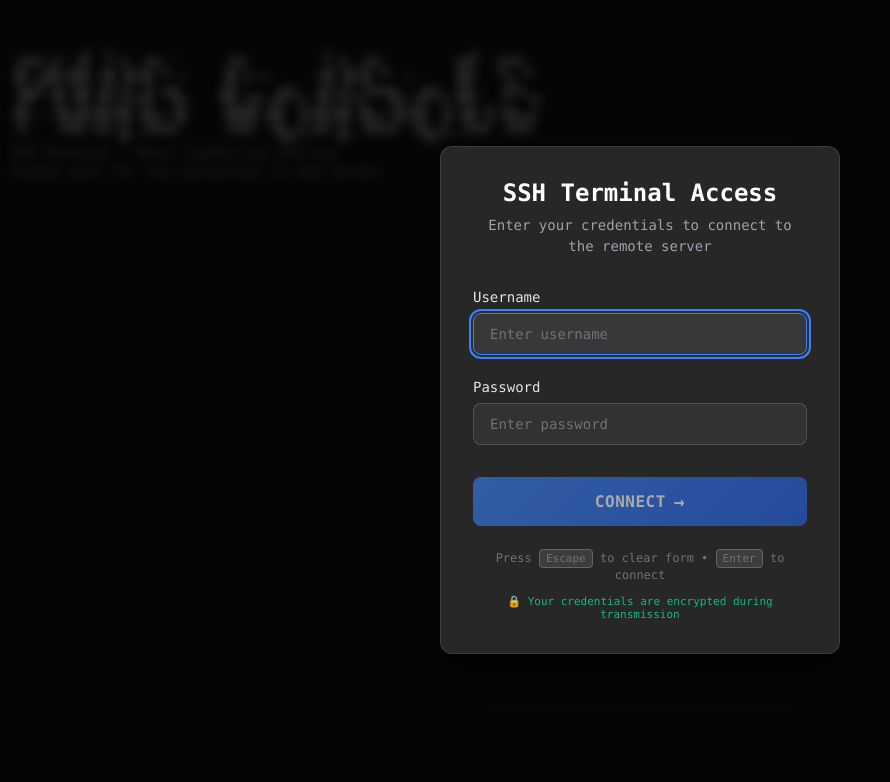
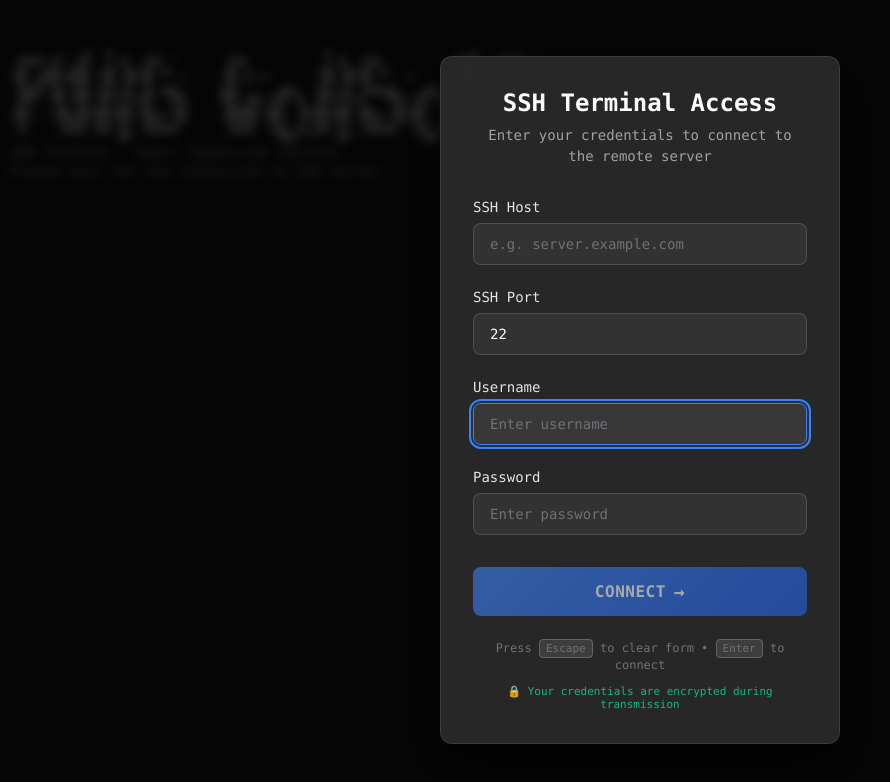
Before and after one commit to po3nx/sshterm, a React (Vite) app: page / in a window 1280 px wide. Shown: the top 782 px of the page, without its empty margins (0-890 px from the left). Built offline with nearby package versions, Linux system fonts and the light colour scheme; no server answers; the HTML template or start-up script is replaced by a standard one; a web font is replaced by a local one.

Commit message:
Fix Socket Connection, and add ssh host on form

```diff
--- a/src/features/auth/components/LoginForm.tsx
+++ b/src/features/auth/components/LoginForm.tsx
@@ -1,4 +1,4 @@
-import React, { useState, useCallback } from 'react';
+import React, { useState, useCallback, useEffect } from 'react';
 import type { LoginCredentials } from '@/shared/types';
 import './LoginForm.css';
 
@@ -11,14 +11,36 @@ interface LoginFormProps {
 export const LoginForm: React.FC<LoginFormProps> = ({ onLogin, isLoading, error }) => {
   const [credentials, setCredentials] = useState<LoginCredentials>({
     username: '',
-    password: ''
+    password: '',
+    host: '',
+    port: 22,
   });
   const [localError, setLocalError] = useState<string | null>(null);
+
+  // Fetch default SSH host/port from server .env to prefill the form
+  useEffect(() => {
+    let isMounted = true;
+    const loadDefaults = async () => {
+      try {
+        const res = await fetch('/api/config', { credentials: 'include' });
+        if (!res.ok) return;
+        const data = await res.json();
+        if (!isMounted) return;
+        setCredentials(prev => ({
+          ...prev,
+          host: data?.defaultSSHHost || prev.host || '',
+          port: typeof data?.defaultSSHPort === 'number' ? data.defaultSSHPort : (prev.port ?? 22),
+        }));
+      } catch {}
+    };
+    loadDefaults();
+    return () => { isMounted = false; };
+  }, []);
 
   const handleInputChange = useCallback((field: keyof LoginCredentials, value: string) => {
     setCredentials(prev => ({
       ...prev,
-      [field]: value
+      [field]: field === 'port' ? Number(value) : value
     }));
     // Clear local error when user starts typing
     if (localError) {
@@ -40,6 +62,11 @@ export const LoginForm: React.FC<LoginFormProps> = ({ onLogin, isLoading, error
       return;
     }
 
+    if (!credentials.host?.trim()) {
+      setLocalError('SSH host is required');
+      return;
+    }
+
     setLocalError(null);
 
     try {
@@ -51,7 +78,7 @@ export const LoginForm: React.FC<LoginFormProps> = ({ onLogin, isLoading, error
 
   const handleKeyDown = useCallback((e: React.KeyboardEvent) => {
     if (e.key === 'Escape') {
-      setCredentials({ username: '', password: '' });
+      setCredentials({ username: '', password: '', host: '', port: 22 });
       setLocalError(null);
     }
   }, []);
@@ -69,6 +96,41 @@ export const LoginForm: React.FC<LoginFormProps> = ({ onLogin, isLoading, error
         </div>
 
         <form onSubmit={handleSubmit} className="credentials-form">
+          <div className="form-group">
+            <label htmlFor="host" className="form-label">
+              SSH Host
+            </label>
+            <input
+              id="host"
+              type="text"
+              value={credentials.host || ''}
+              onChange={(e) => handleInputChange('host', e.target.value)}
+              className="form-input"
+              placeholder="e.g. server.example.com"
+              disabled={isLoading}
+              autoComplete="off"
+              required
+            />
+          </div>
+
+          <div className="form-group">
+            <label htmlFor="port" className="form-label">
+              SSH Port
+            </label>
+            <input
+              id="port"
+              type="number"
+              min={1}
+              max={65535}
+              value={credentials.port ?? 22}
+              onChange={(e) => handleInputChange('port', e.target.value)}
+              className="form-input"
+              placeholder="22"
+              disabled={isLoading}
+              required
+            />
+          </div>
+
           <div className="form-group">
             <label htmlFor="username" className="form-label">
               Username
@@ -115,7 +177,13 @@ export const LoginForm: React.FC<LoginFormProps> = ({ onLogin, isLoading, error
             <button
               type="submit"
               className={`submit-button ${isLoading ? 'loading' : ''}`}
-              disabled={isLoading || !credentials.username.trim() || !credentials.password}
+              disabled={
+                isLoading ||
+                !credentials.username.trim() ||
+                !credentials.password ||
+                !credentials.host?.trim() ||
+                !(credentials.port && credentials.port > 0 && credentials.port <= 65535)
+              }
             >
               {isLoading ? (
                 <>
--- a/src/features/terminal/components/Terminal.tsx
+++ b/src/features/terminal/components/Terminal.tsx
@@ -30,7 +30,7 @@ export const Terminal: React.FC<TerminalProps> = ({ className = '' }) => {
     }
   }, [setupTerminal]);
 
-  const handleLogin = async (credentials: { username: string; password: string }) => {
+  const handleLogin = async (credentials: { username: string; password: string; host?: string; port?: number }) => {
     try {
       await login(credentials);
     } catch (error) {
--- a/src/features/terminal/hooks/useSSHTerminal.ts
+++ b/src/features/terminal/hooks/useSSHTerminal.ts
@@ -41,7 +41,14 @@ export function useSSHTerminal(): UseSSHTerminalReturn {
 
   // Initialize socket service
   useEffect(() => {
-    socketRef.current = new SocketService();
+    // Prefer env-configured server URL when provided; otherwise rely on same-origin
+    // via Vite proxy (dev) or same-origin (prod).
+    const configuredUrl = (typeof import.meta !== 'undefined' && (import.meta as any).env)
+      ? ((import.meta as any).env.VITE_SERVER_URL as string | undefined)
+      : undefined;
+
+    const serverUrl = configuredUrl && configuredUrl.trim().length > 0 ? configuredUrl : undefined;
+    socketRef.current = new SocketService(serverUrl);
 
     return () => {
       socketRef.current?.disconnect();
--- a/src/infrastructure/socket/SocketService.ts
+++ b/src/infrastructure/socket/SocketService.ts
@@ -10,7 +10,9 @@ export class SocketService {
   private socket: Socket<ServerToClientEvents, ClientToServerEvents> | null = null;
   private isConnecting = false;
 
-  constructor(private serverUrl: string = 'http://localhost:3001') {}
+  // If no URL is provided, we'll connect to the same-origin Socket.IO endpoint.
+  // This avoids mixed-content and cross-origin issues in production when served over HTTPS.
+  constructor(private serverUrl?: string) {}
 
   connect(): Promise<Socket<ServerToClientEvents, ClientToServerEvents>> {
     if (this.socket?.connected) {
@@ -35,7 +37,11 @@ export class SocketService {
     return new Promise((resolve, reject) => {
       this.isConnecting = true;
 
-      this.socket = io(this.serverUrl, {
+      const target = this.serverUrl && this.serverUrl.trim().length > 0 ? this.serverUrl : undefined;
+
+      // When target is undefined, Socket.IO connects to the current origin at /socket.io,
+      // which pairs with the Vite dev proxy and production same-origin setup.
+      this.socket = io(target, {
         transports: ['websocket', 'polling'],
         timeout: 10000,
         reconnection: true,
--- a/src/shared/types/index.ts
+++ b/src/shared/types/index.ts
@@ -2,6 +2,8 @@
 export interface LoginCredentials {
   username: string;
   password: string;
+  host?: string; // Optional, can override server default
+  port?: number; // Optional, defaults to 22 if not provided
 }
 
 export interface LoginResult {
```
Also changed, not shown: 2 other files (tests, documents, lock files or other folders).
